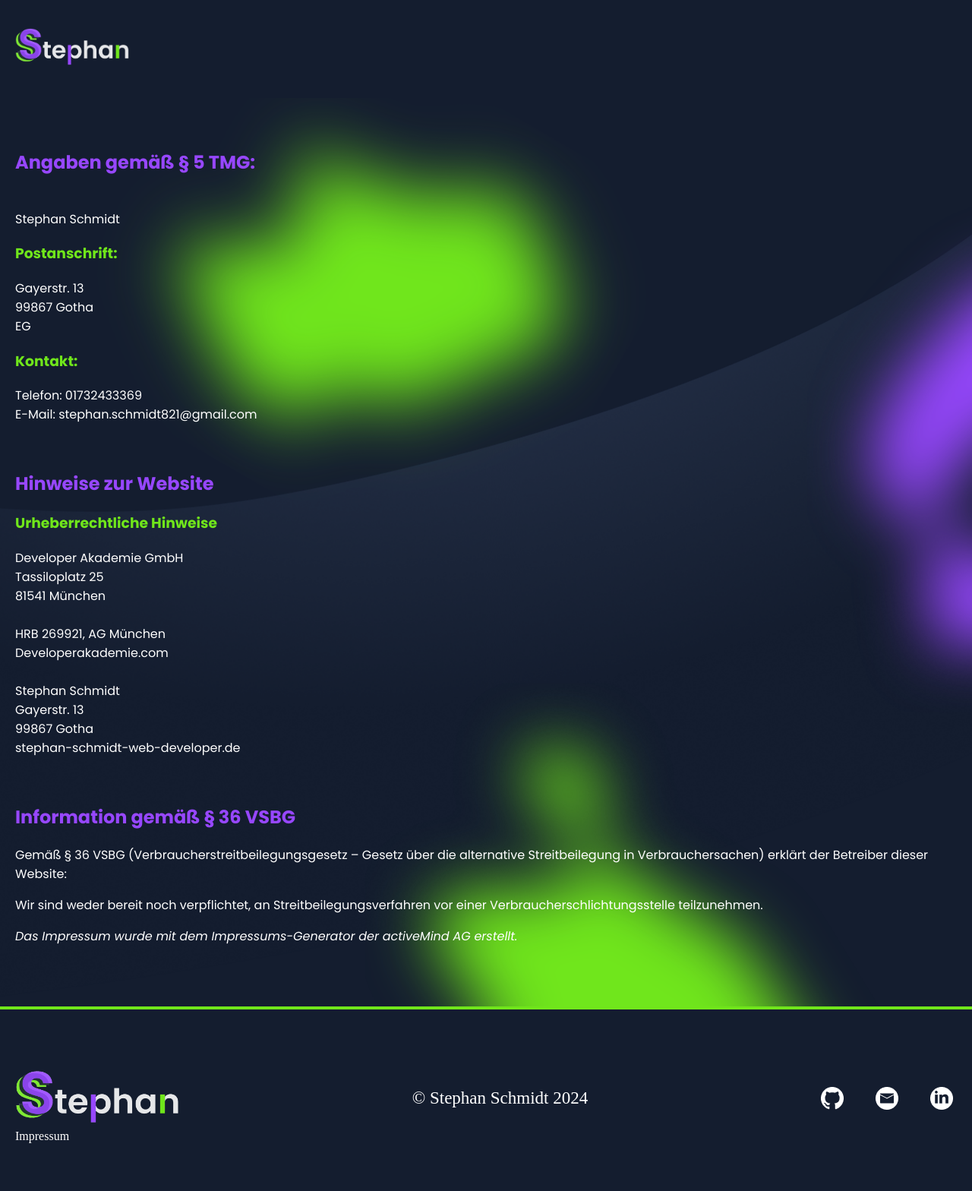
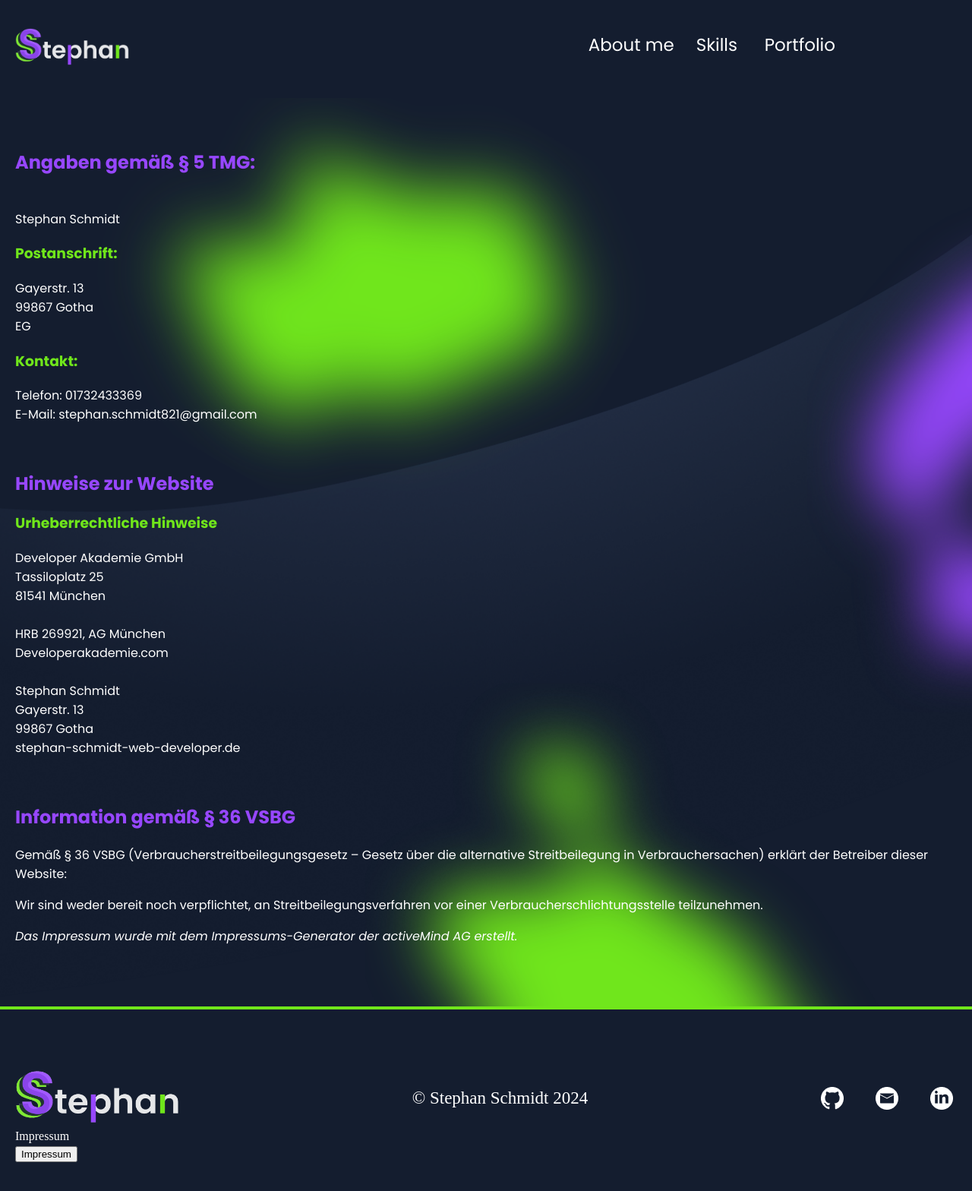
Before and after one commit to Spawn821/portfolio, an Angular app: page /imprint in a window 1280 px wide. Shown: the top 1568 px of the page at 76% size. Built offline with nearby package versions, Linux system fonts and the light colour scheme.

Commit message:
problem with page not found in imprint and privacy policy

```diff
--- a/src/app/app.component.html
+++ b/src/app/app.component.html
@@ -1,3 +1,3 @@
-<app-header></app-header>
+<app-header [imprint]="isImprint"></app-header>
 <router-outlet></router-outlet>
-<app-footer></app-footer>
+<app-footer (isImprint)="setImprint($event)"></app-footer>
--- a/src/app/app.component.ts
+++ b/src/app/app.component.ts
@@ -1,4 +1,4 @@
-import { Component } from '@angular/core';
+import { Component, Input } from '@angular/core';
 import { CommonModule } from '@angular/common';
 import { RouterOutlet } from '@angular/router';
 import { HeaderComponent } from './shared/components/header/header.component';
@@ -18,4 +18,11 @@ import { FooterComponent } from './shared/components/footer/footer.component';
 })
 export class AppComponent {
   title = 'portfolio';
+
+  public isImprint: boolean = false;
+
+  setImprint(event: any) {
+    this.isImprint = event;
+    console.log('App component ', event);
+  }
 }
--- a/src/app/app.routes.ts
+++ b/src/app/app.routes.ts
@@ -15,5 +15,9 @@ export const routes: Routes = [
     {
         path: 'imprint',
         component: ImprintComponent
-    }
+    },
+    {
+        path: 'portfolio',
+        component: MainContentComponent
+    },
 ];
--- a/src/app/main-content/above-the-fold/above-the-fold.component.scss
+++ b/src/app/main-content/above-the-fold/above-the-fold.component.scss
@@ -5,7 +5,7 @@ section {
 
     @include displayFlex($jC: space-between);
 
-    margin-top: 111.71px;
+    margin-top: 130px;
 
     background-color: $colorBlack;
 }
--- a/src/app/main-content/contact/contact.component.html
+++ b/src/app/main-content/contact/contact.component.html
@@ -71,7 +71,7 @@
                         <input type="checkbox" (change)="isChecked($event)">
                         <div></div>
                     </label>
-                    <span>I've read the&nbsp;<a href="privacy-policy">privacy policy</a>&nbsp;and agreee to the processing of my data as
+                    <span>I've read the&nbsp;<a [routerLink]="['privacy-policy']">privacy policy</a>&nbsp;and agreee to the processing of my data as
                         outlined.</span>
                 </div>
 
--- a/src/app/main-content/contact/contact.component.ts
+++ b/src/app/main-content/contact/contact.component.ts
@@ -1,11 +1,12 @@
 import { HttpClient } from '@angular/common/http';
 import { Component, inject } from '@angular/core';
 import { FormsModule, NgForm } from '@angular/forms';
+import { RouterModule } from '@angular/router';
 
 @Component({
   selector: 'app-contact',
   standalone: true,
-  imports: [FormsModule],
+  imports: [FormsModule, RouterModule],
   templateUrl: './contact.component.html',
   styleUrl: './contact.component.scss'
 })
--- a/src/app/shared/components/footer/footer.component.html
+++ b/src/app/shared/components/footer/footer.component.html
@@ -2,7 +2,7 @@
 
     <div>
         <!-- Logo -->
-        <a href="#above-the-fold">
+        <a routerLink="portfolio">
             <img src="./../../../../assets/graphics/logo.png" alt="">
         </a>
 
@@ -24,6 +24,7 @@
         </nav>
     </div>
 
-    <a href="imprint">Impressum</a>
+    <a routerLink="imprint" (click)="callImprint()">Impressum</a>
+    <button (click)="test()">Impressum</button>
 
 </section>
--- a/src/app/shared/components/footer/footer.component.ts
+++ b/src/app/shared/components/footer/footer.component.ts
@@ -1,12 +1,27 @@
-import { Component } from '@angular/core';
+import { Component, EventEmitter, Output  } from '@angular/core';
+import { Router, RouterModule } from '@angular/router';
 
 @Component({
   selector: 'app-footer',
   standalone: true,
-  imports: [],
+  imports: [RouterModule],
   templateUrl: './footer.component.html',
   styleUrl: './footer.component.scss'
 })
 export class FooterComponent {
 
+  @Output() isImprint = new EventEmitter<boolean>();
+
+  constructor(private router: Router) {
+  }
+
+  callImprint() {
+    this.isImprint.emit(true);
+
+    console.log('Footer component ', true);
+  }
+
+  test() {
+    this.router.navigateByUrl('imprint');
+  }
 }
--- a/src/app/shared/components/header/header.component.html
+++ b/src/app/shared/components/header/header.component.html
@@ -1,11 +1,11 @@
 <header>
 
     <!-- Name Logo -->
-    <a href="#above-the-fold">
+    <a routerLink="portfolio">
         <img src="./../../../../assets/graphics/logo.png" alt="">
     </a>
 
-    @if (!notMainContent) {
+    @if (!imprint == true) {
     <!-- Nav bar -->
     <nav class="font-family-poppins">
         <div (click)="isClicked($event)">
--- a/src/app/shared/components/header/header.component.ts
+++ b/src/app/shared/components/header/header.component.ts
@@ -1,28 +1,29 @@
 import { CommonModule } from '@angular/common';
-import { Component } from '@angular/core';
+import { Component, Input } from '@angular/core';
+import { ActivatedRoute } from '@angular/router';
+import { RouterModule } from '@angular/router';
 
 @Component({
   selector: 'app-header',
   standalone: true,
-  imports: [CommonModule],
+  imports: [CommonModule, RouterModule],
   templateUrl: './header.component.html',
   styleUrl: './header.component.scss'
 })
 export class HeaderComponent {
 
-  notMainContent: boolean = false;
+  @Input() imprint!: boolean;
 
   lastHighlightedElement: any = {
     firstElement: undefined,
     lastElement: undefined
   };
 
-  constructor() {
-    let getPath = window.location.href.split('/')[3];
+  constructor(private router: ActivatedRoute) {
 
-    if (getPath == 'privacy-policy' || getPath == 'imprint') {
-      this.notMainContent = true;
-    }
+
+    '/'
+
   }
 
   isClicked(event: any) {
--- a/src/index.html
+++ b/src/index.html
@@ -1,5 +1,6 @@
 <!doctype html>
 <html lang="en">
+
 <head>
   <meta charset="utf-8">
   <title>Stephan Schmidt | Web Developer</title>
@@ -7,7 +8,9 @@
   <meta name="viewport" content="width=device-width, initial-scale=1">
   <link rel="icon" type="image/x-icon" href="favicon.ico">
 </head>
+
 <body>
   <app-root></app-root>
 </body>
+
 </html>
```
Also changed, not shown: src/main.ts (line endings or trailing spaces).
